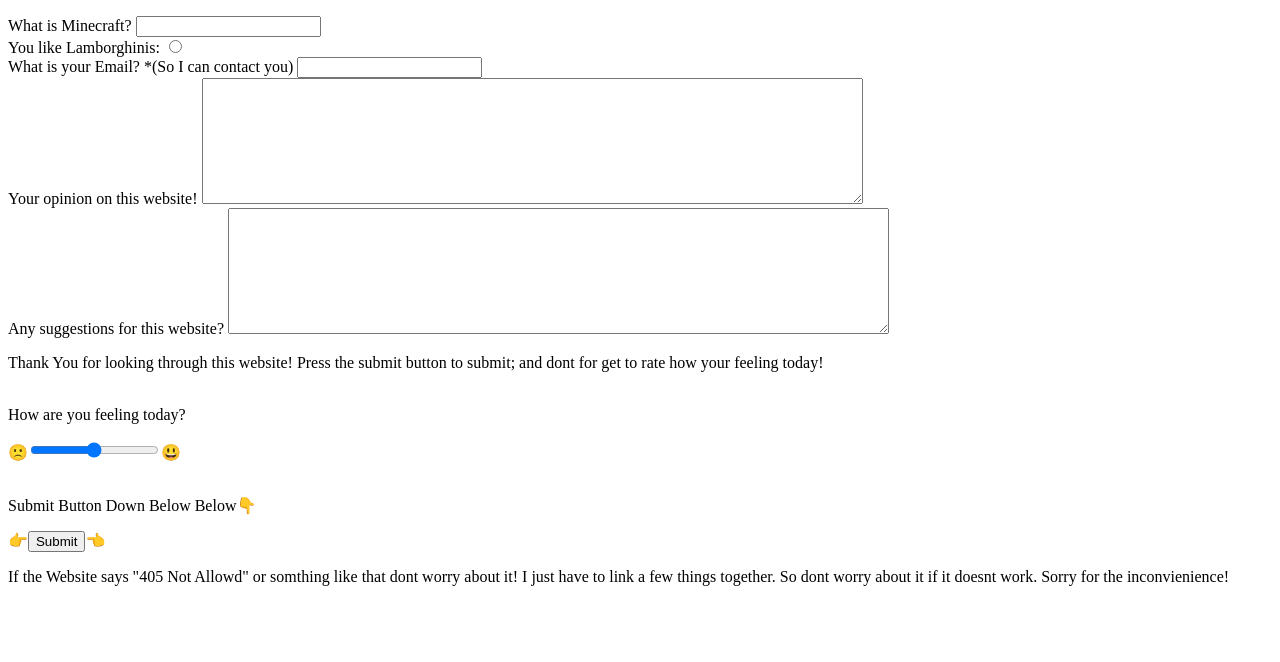
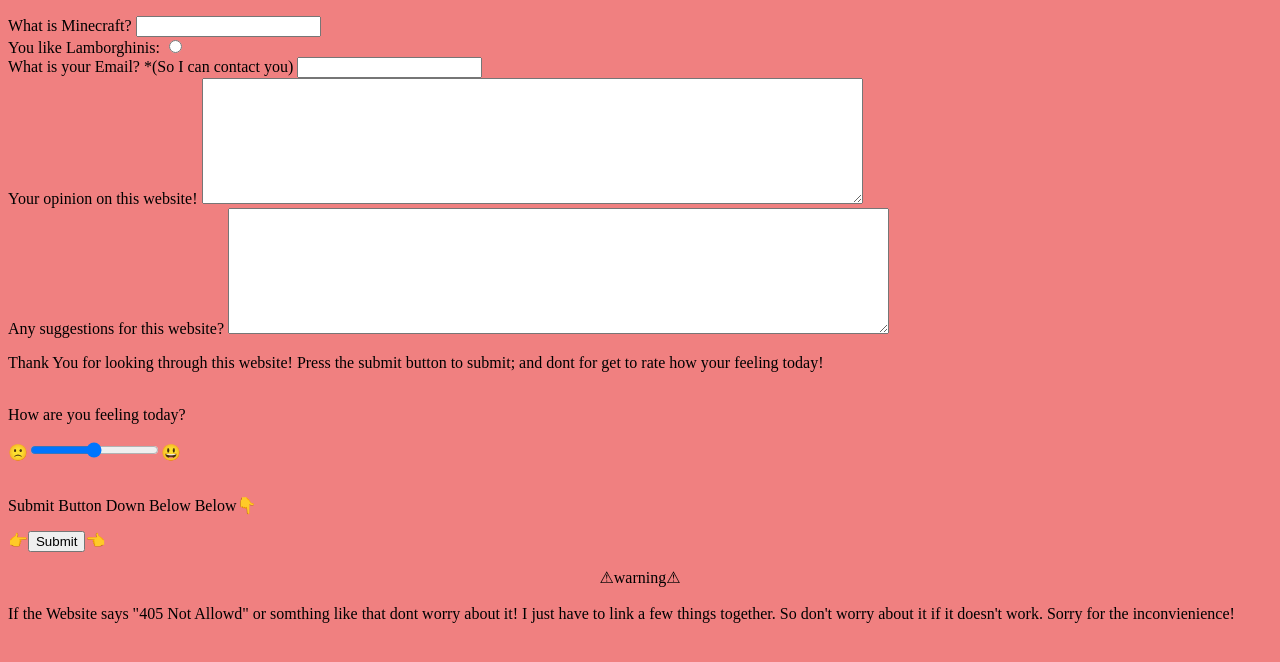
Before and after one commit to UnlegendayGamer/First_Personal_Website, a plain HTML site: page quiz.html in a window 1280 px wide. Shown: the part 106-768 px from the top of the page. Drawn offline with Linux system fonts and the light colour scheme.

Commit message:
Update quiz.html

```diff
--- a/quiz.html
+++ b/quiz.html
@@ -6,7 +6,7 @@
   <title>Quiz</title>
 </head>
 
-<body>
+<body style="background-color:lightcoral;">
   <h1>😊!Quiz!😊</h1>
   <h3>See what you know by taking this quiz!</h3>
 
@@ -52,11 +52,16 @@
     <label>Submit Button Down Below Below👇</label>
     <p>👉<input type="submit" name="" value="Submit">👈</p>
 
-    <p>If the Website says "405 Not Allowd" or somthing like
-   that dont worry about it! I just have to link a few
-   things together. So dont worry about it if it doesnt work.
- Sorry for the inconvienience!</p>
-
+    <p>
+      <center>
+        ⚠warning⚠
+      </center>
+      <br>
+      If the Website says "405 Not Allowd" or somthing like
+      that dont worry about it! I just have to link a few
+      things together. So don't worry about it if it doesn't work.
+      Sorry for the inconvienience!
+    </p>
   </form>
 </body>
 
```
